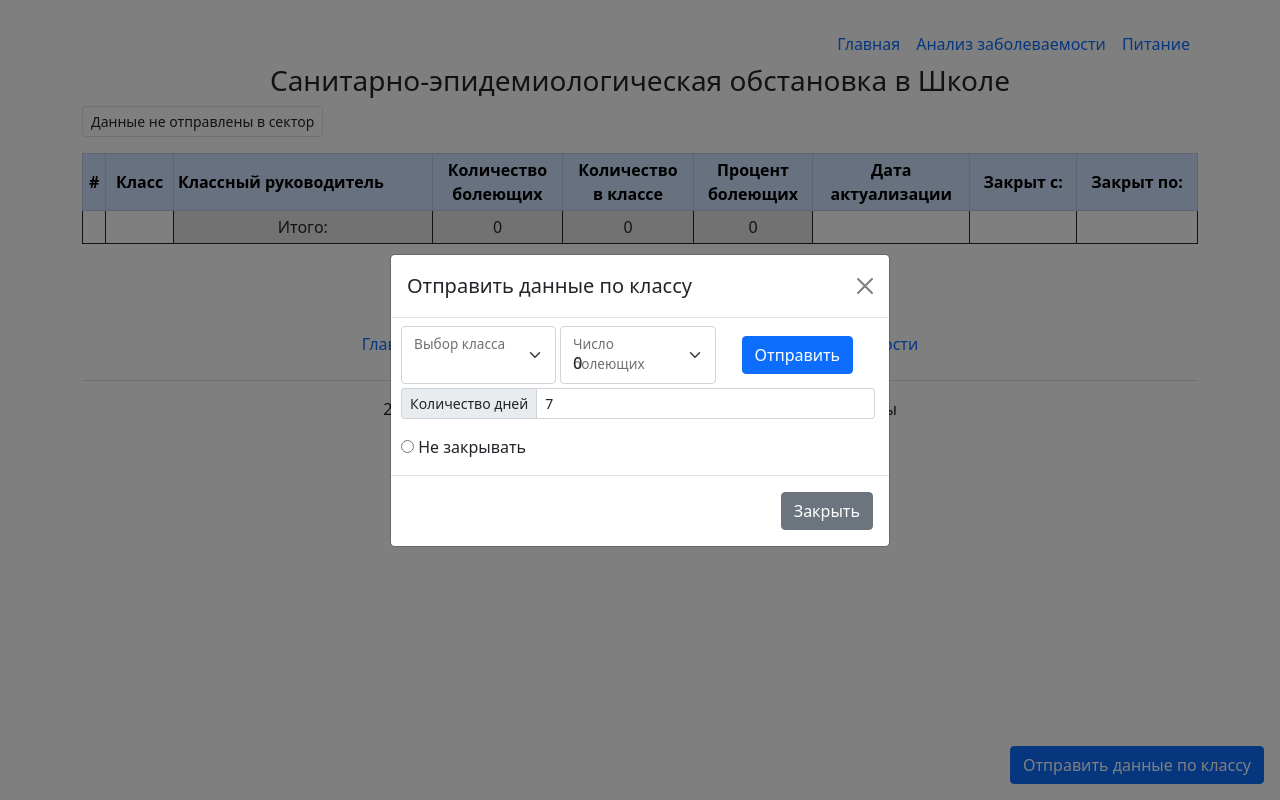
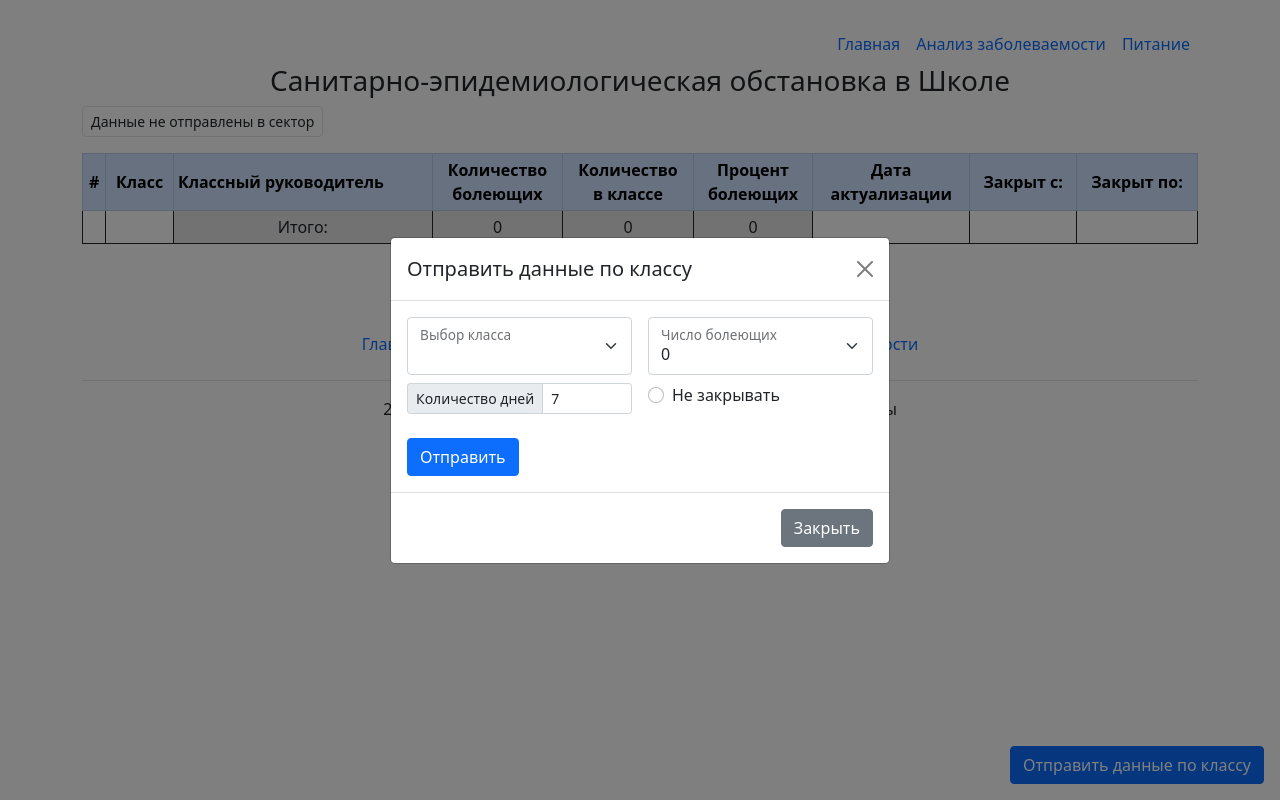
Before and after one commit to Oper/food_monitoring, a FastAPI app: page /monitoring/ in a window 1280 px wide, after a click on "Отправить данные по классу". Run offline with FastAPI, Linux system fonts and the light colour scheme; data that the repository does not hold is empty.

Commit message:
Поправил форму отправки данных по болеющим

```diff
--- a/app/templates/monitoring.html
+++ b/app/templates/monitoring.html
@@ -82,9 +82,8 @@
                     <button type="button" class="btn-close" data-bs-dismiss="modal" aria-label="Close"></button>
                 </div>
                 <div class="modal-body">
-                    <form action="/monitoring/send_data_class" class="row g-3 align-items-center" method="post">
-                        <div class="row g-1 align-items-center">
-                            <div class="col">
+                    <form action="/monitoring/send_data_class" class="row gy-2 gx-3" method="post">
+                        <div class="col-sm-6">
                             <div class="form-floating">
                                     <select class="form-select" id="floatingSelectGridNameClass" name="name_class">
                                         {% for j_key, j_value in classes.items() %}
@@ -94,7 +93,7 @@
                                     <label for="floatingSelectGridNameClass">Выбор класса</label>
                             </div>
                         </div>
-                            <div class="col">
+                        <div class="col-sm-6">
                             <div class="form-floating">
                                     <select class="form-select" id="floatingSelectGridCountIll" name="count_ill">
                                         <option>0</option>
@@ -112,21 +111,25 @@
                                     <label for="floatingSelectGridCountIll">Число болеющих</label>
                             </div>
                         </div>
-                            <div class="col text-center">
-                                <input class="d-none" type="date" name="date" value={{ date_current }}>
-                                <button type="submit" class="btn btn-primary align-middle">Отправить</button>
-                            </div>
-                            <div class="align-items-center">
+                        <div class="col-sm-6">
                             <div class="input-group input-group-sm mb-3">
                                     <span class="input-group-text" id="count_days">Количество дней</span>
                                     <input type="number" class="form-control" id="basic-url"
                                            aria-describedby="count_days" value="7" name="count_day">
                             </div>
-                                <input type="radio" id="opens_off" name="closed" value="0">
-                                <label for="opens_off">Не закрывать</label>
-                                <input class="d-none" type="radio" id="opens_on" name="closed" value="1" checked>
-                                <label class="d-none" for="opens_on">Закрыть</label>
                         </div>
+                        <div class="col-sm-6">
+                            <div class="form-check">
+                                        <input class="form-check-input" type="radio" id="opens_off" name="closed"
+                                               value="0">
+                                        <label  class="form-check-label" for="opens_off">Не закрывать</label>
+                                        <input class="d-none" type="radio" id="opens_on" name="closed" value="1"
+                                               checked>
+                            </div>
+                        </div>
+                        <div class="col-auto">
+                                <input class="d-none" type="date" name="date" value={{ date_current }}>
+                                <button type="submit" class="btn btn-primary align-middle">Отправить</button>
                         </div>
                     </form>
                 </div>
```
Lines whose indentation alone changed are shown as unchanged.
